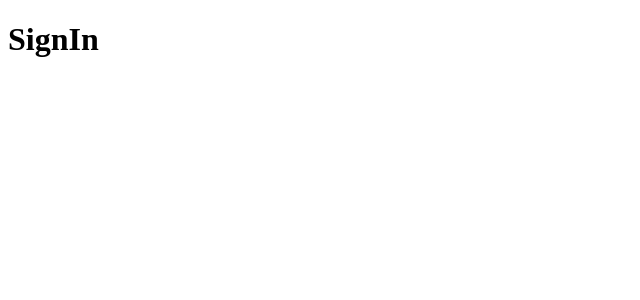
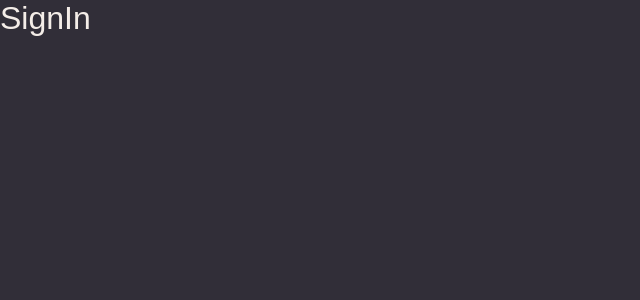
Before and after one commit to EliasGcf/pontoloc-web, a React (Create React App) app: page / in a window 1280 px wide. Shown: the top 300 px of the page, without its empty margins (0-640 px from the left). Built offline with nearby package versions, Linux system fonts and the light colour scheme.

Commit message:
feat: add global style and theme provider + default theme

```diff
--- a/public/index.html
+++ b/public/index.html
@@ -5,6 +5,7 @@
     <link rel="icon" href="%PUBLIC_URL%/favicon.ico" />
     <meta name="viewport" content="width=device-width, initial-scale=1" />
     <meta name="theme-color" content="#312E38" />
+    <link href="https://fonts.googleapis.com/css2?family=Roboto:wght@400;500&display=swap" rel="stylesheet">
     <title>PontoLoc</title>
   </head>
   <body>
--- a/src/App.tsx
+++ b/src/App.tsx
@@ -1,13 +1,20 @@
 import React from 'react';
 import { BrowserRouter } from 'react-router-dom';
+import { ThemeProvider } from 'styled-components';
 
+import GlobalStyle from './styles/global';
 import Routes from './routes';
+
+import defaultTheme from './styles/themes/default';
 
 const App: React.FC = () => {
   return (
-    <BrowserRouter>
-      <Routes />
-    </BrowserRouter>
+    <ThemeProvider theme={defaultTheme}>
+      <BrowserRouter>
+        <Routes />
+      </BrowserRouter>
+      <GlobalStyle />
+    </ThemeProvider>
   );
 };
 
--- /dev/null
+++ b/src/styles/global.ts
@@ -0,0 +1,30 @@
+import { createGlobalStyle } from 'styled-components';
+
+export default createGlobalStyle`
+  * {
+    margin: 0;
+    padding: 0;
+    outline: 0;
+    box-sizing: border-box;
+  }
+
+  body {
+   background: ${({ theme }) => theme.colors.background};
+   color:  ${({ theme }) => theme.colors.white};
+   -webkit-font-smoothing: antialiased;
+  }
+
+  body, input, button {
+   font-family: 'Roboto-Slab', sans-serif;
+   font-size: 16px;
+  }
+
+  h1, h2, h3, h4, h5, h6, strong {
+    font-weight: 500;
+  }
+
+  button {
+   cursor: pointer;
+  }
+
+`;
--- /dev/null
+++ b/src/styles/themes/default.ts
@@ -0,0 +1,13 @@
+export default {
+  title: 'default',
+
+  colors: {
+    yellow: '#FBC131',
+    gray: '#999591',
+    grayHard: '#666360',
+    white: '#F4EDE8',
+    shape: '#3E3B47',
+    background: '#312E38',
+    dark: '#232129',
+  },
+};
--- a/tsconfig.json
+++ b/tsconfig.json
@@ -21,5 +21,8 @@
   },
   "include": [
     "src"
+  ],
+  "files": [
+    "src/styles/styled.d.ts"
   ]
 }
```
Also changed, not shown: src/styles/styled.d.ts (added, +17 -0 lines).
